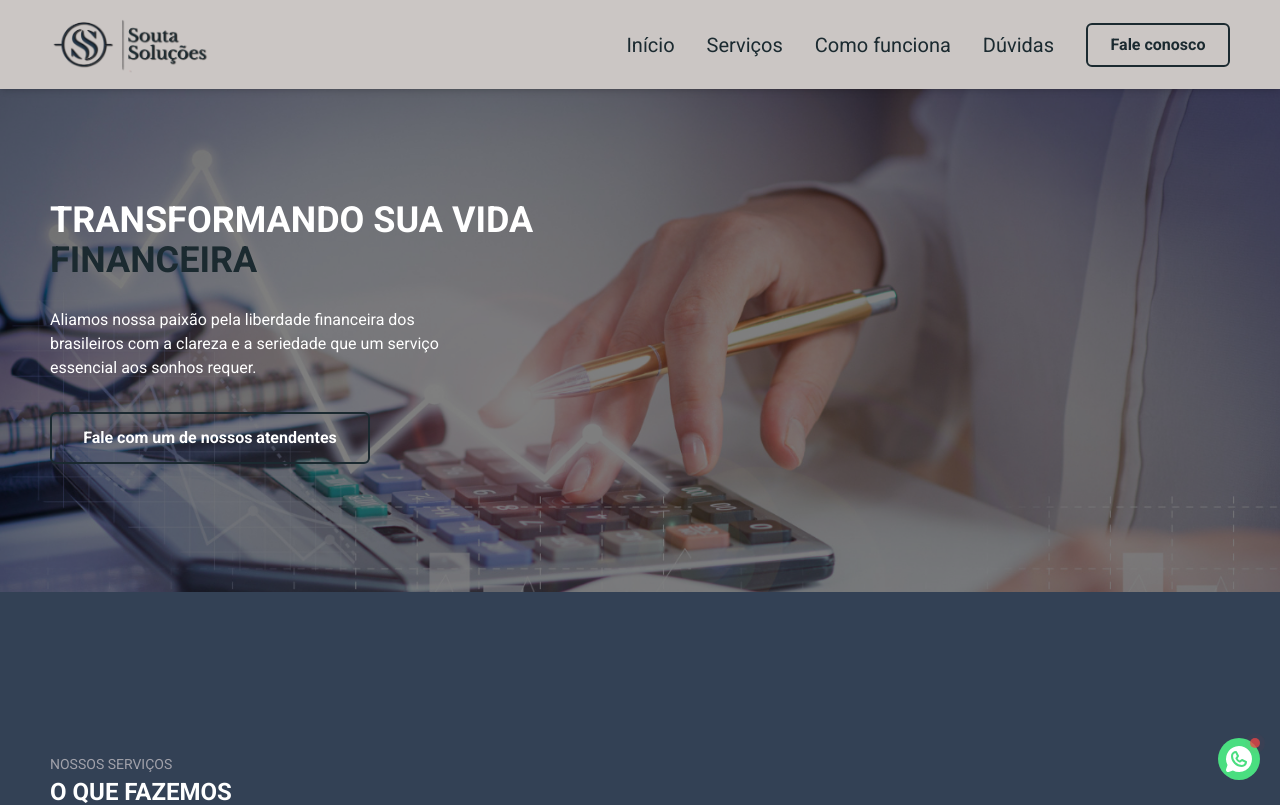
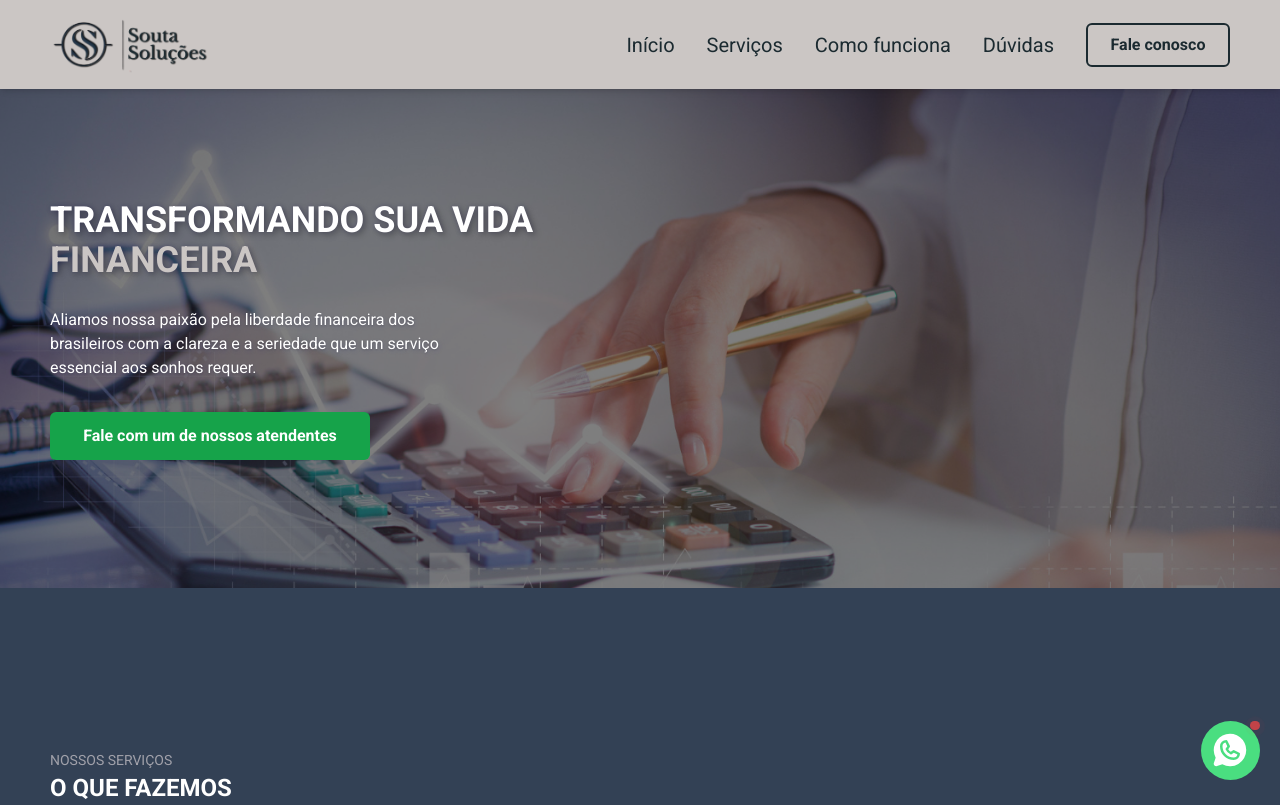
Before and after one commit to PedroDmMaia/Souta_Solucoes, a React (Vite) app: page / in a window 1280 px wide. Shown: the top 805 px of the page. Built offline with nearby package versions, Linux system fonts and the light colour scheme.

Commit message:
finished any alterations

```diff
--- a/package.json
+++ b/package.json
@@ -28,6 +28,7 @@
     "sonner": "^1.5.0",
     "tailwind-merge": "^2.3.0",
     "tailwindcss-animate": "^1.0.7",
+    "tailwindcss-textshadow": "^2.1.3",
     "zod": "^3.23.8"
   },
   "devDependencies": {
--- a/src/components/button.tsx
+++ b/src/components/button.tsx
@@ -16,7 +16,7 @@ export function Button({ children, link }: ButtonProps) {
   return (
     <button
       type="button"
-      className="md:ml-8 py-2 px-3 w-36 bg-transparent border-2 border-corTexto text-corTexto hover:bg-corTexto hover:border-transparent hover:text-white rounded-md font-semibold ease-in-out duration-300"
+      className="md:ml-8 py-2 px-3 w-36 bg-transparent border-2 border-corTexto text-corTexto hover:bg-corTexto hover:border-transparent hover:text-white rounded-md font-semibold ease-in-out duration-300 cursor-pointer"
     >
       <a href={`#${link}`} onClick={handleClick}>
         {children}
--- a/src/pages/main-page.tsx
+++ b/src/pages/main-page.tsx
@@ -50,7 +50,7 @@ export function MainPage() {
         <Footer />
       </main>
       <ExitPopup showPopup={showPopup} onClose={() => setShowPopup(false)} />
-      <button className="fixed bottom-5 right-5 z-50 p-[0.30rem] rounded-full bg-green-400 flex items-center justify-center">
+      <button className="fixed bottom-5 right-5 z-50 p-[0.60rem] rounded-full bg-green-400 flex items-center justify-center cursor-pointer">
         <a
           href="https://wa.me/5511970696009?text=Ol%C3%A1%2C%20Gostaria%20de%20mais%20informa%C3%A7%C3%B5es%20para%20negociar%20minha%20d%C3%ADvida"
           target="_blank"
@@ -58,7 +58,7 @@ export function MainPage() {
         >
           <span className="p-[0.30rem] absolute bg-red-500 rounded-full right-0 top-0 animate-ping"></span>
           <span className="p-[0.30rem] absolute bg-red-500 rounded-full right-0 top-0 opacity-75"></span>
-          <WhatsappLogo className="text-white" size={32} weight="fill" />
+          <WhatsappLogo className="text-white" size={40} weight="fill" />
         </a>
       </button>
     </div>
--- a/src/sections/hero.tsx
+++ b/src/sections/hero.tsx
@@ -4,18 +4,18 @@ export function Hero() {
       <div className="absolute inset-0 bg-black opacity-50 z-0"></div>
 
       <div className="h-full flex justify-center flex-col items-center xl:items-start relative z-10 xl:max-w-[1180px] mx-auto">
-        <div className="xl:pr-14 flex flex-col xl:gap-7 gap-5">
+        <div className="xl:pr-14 flex flex-col xl:gap-7 gap-5 text-shadow-lg">
           <h1 className="uppercase font-bold xl:text-4xl text-3xl text-center xl:text-start text-white">
             transformando sua vida
-            <span className="text-corTexto block">financeira</span>
+            <span className="text-cor-fundo block">financeira</span>
           </h1>
 
-          <p className="xl:w-[25rem] xl:mb-8 mb-5 text-center xl:text-start text-white">
+          <p className="xl:w-[25rem] xl:mb-8 mb-5 text-center xl:text-start text-white text-shadow-md">
             Aliamos nossa paixão pela liberdade financeira dos brasileiros com a
             clareza e a seriedade que um serviço essencial aos sonhos requer.
           </p>
         </div>
-        <button className="bg-transparent border-2 border-corTexto w-80 text-white hover:bg-cor-fundo hover:border-transparent hover:text-corTexto rounded-md py-3 font-semibold ease-in-out duration-300">
+        <button className="bg-green-600 w-80 text-white hover:bg-green-500 rounded-md py-3 font-semibold ease-in-out duration-300 cursor-pointer">
           <a
             href="https://wa.me/5511970696009?text=Ol%C3%A1%2C%20Gostaria%20de%20mais%20informa%C3%A7%C3%B5es%20para%20negociar%20minha%20d%C3%ADvida"
             target="_blank"
--- a/tailwind.config.js
+++ b/tailwind.config.js
@@ -1,4 +1,6 @@
 /** @type {import('tailwindcss').Config} */
+import textShadow from 'tailwindcss-textshadow'
+
 export default {
   content: ['./index.html', './src/**/*.{js,ts,jsx,tsx}'],
   theme: {
@@ -16,5 +18,5 @@ export default {
       },
     },
   },
-  plugins: [],
+  plugins: [textShadow],
 }
```
Also changed, not shown: 1 other file (tests, documents, lock files or other folders).
